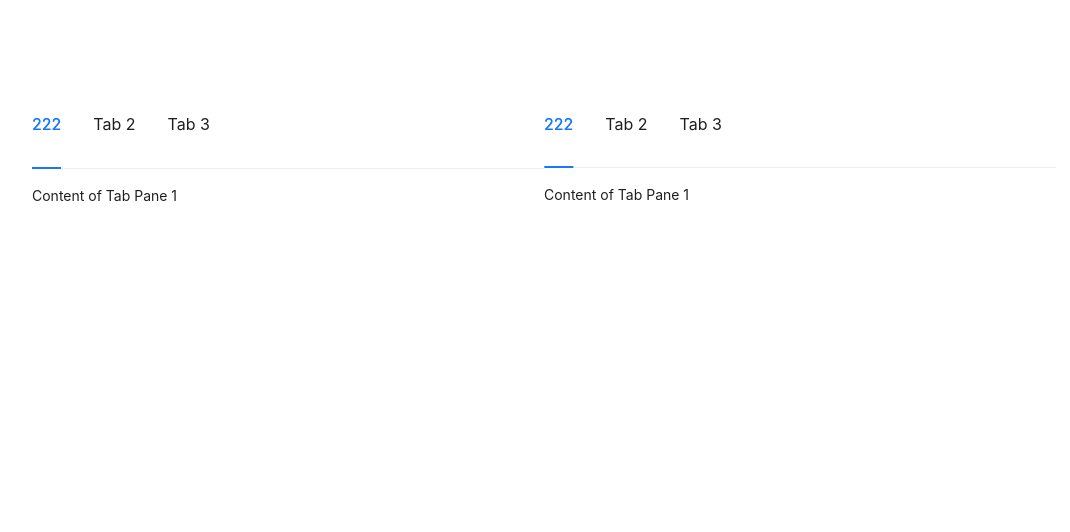
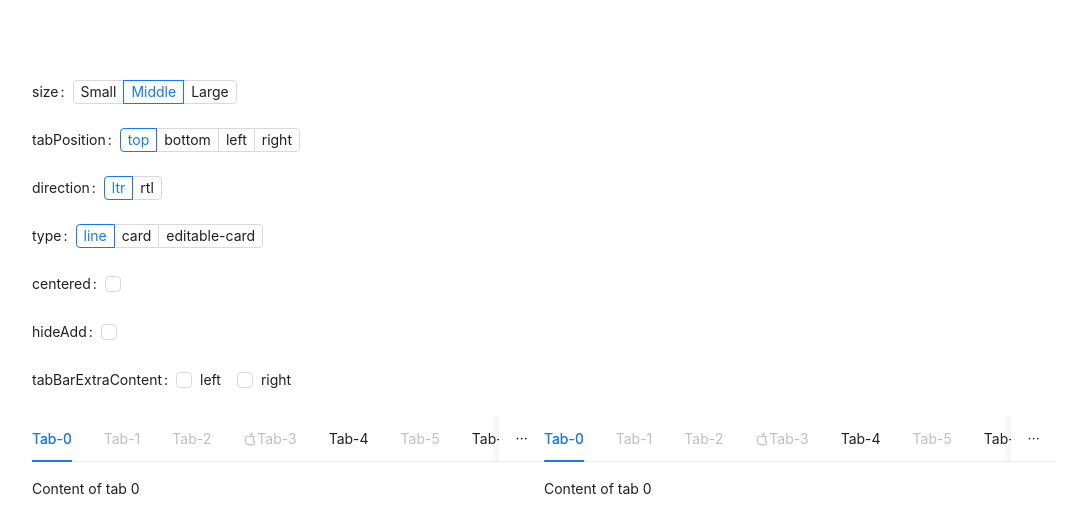
Before and after one commit to Sneaken/react-component-learning, a React (Vite) app: page / in a window 1280 px wide. Shown: the top 532 px of the page, without its empty margins (96-1166 px from the left). Built offline with nearby package versions, Linux system fonts and the light colour scheme.

Commit message:
test: tabs 测试页面

```diff
--- a/src/pages/Tabs.tsx
+++ b/src/pages/Tabs.tsx
@@ -1,46 +1,194 @@
-import React, { forwardRef, Ref, useState } from 'react';
-import { Tabs as AntdTab } from 'antd';
-import { Tabs, type Tab } from '../components';
+import { AppleOutlined } from '@ant-design/icons';
+import { Button, Checkbox, Form, Radio, Tabs as AntdTab } from 'antd';
+import { type KeyboardEvent, type MouseEvent, type ReactNode, useEffect, useMemo, useState } from 'react';
+import { type SizeType, type Tab, type TabPosition, Tabs, type TabsType } from '../components';
 
-const Label = forwardRef((props, ref: Ref<any>) => {
-  return <p ref={ref}>222</p>;
-});
+const CheckboxGroup = Checkbox.Group;
 
-const items: Tab[] = [
-  {
-    children: `Content of Tab Pane 1`,
-    className: '222',
-    key: '1',
-    label: <Label />,
-  },
-  {
-    children: `Content of Tab Pane 2`,
-    disabled: false,
-    key: '2',
-    label: `Tab 2`,
-  },
-  {
-    children: `Content of Tab Pane 3`,
-    key: '3',
-    label: `Tab 3`,
-  },
-];
+type PositionType = 'left' | 'right';
+const OperationsSlot: Record<PositionType, ReactNode> = {
+  left: <Button className="tabs-extra-demo-button">Left Extra Action</Button>,
+  right: <Button>Right Extra Action</Button>,
+};
+const options = ['left', 'right'];
+
 const PageOfTabs = () => {
+  const [items, setItems] = useState<Tab[]>([]);
+  useEffect(() => {
+    setItems(
+      new Array(10).fill(null).map((_, i) => {
+        const id = String(i);
+        return {
+          label: (
+            <>
+              {Math.random() > 0.5 ? <AppleOutlined /> : null}
+              {`Tab-${id}`}
+            </>
+          ),
+          key: id,
+          disabled: Math.random() > 0.5,
+          children: `Content of tab ${id}`,
+          closable: Math.random() > 0.5,
+        };
+      })
+    );
+  }, []);
+
   const [activeKey, setActiveKey] = useState<string>();
   const onChange = (key: string) => {
     setActiveKey(key);
   };
 
-  const size = 'large';
+  const [form] = Form.useForm();
+
+  const defaultActiveKey = '0';
+
+  const centered: boolean = Form.useWatch('centered', form);
+
+  const tabPosition: TabPosition = Form.useWatch('tabPosition', form);
+
+  const size: SizeType = Form.useWatch('size', form);
+
+  const direction: 'ltr' | 'rtl' = Form.useWatch('direction', form);
+
+  const type: TabsType = Form.useWatch('type', form);
+
+  const hideAdd: boolean = Form.useWatch('hideAdd', form);
+
+  const [position, setPosition] = useState<PositionType[]>([]);
+
+  const tabBarExtraContent = useMemo(() => {
+    if (position.length === 0) return null;
+
+    return position.reduce((acc, direction) => ({ ...acc, [direction]: OperationsSlot[direction] }), {});
+  }, [position]);
+
+  const add = () => {
+    const newActiveKey = `newTab${items.length + 1}`;
+    const newPanes = [...items];
+    newPanes.push({ label: 'New Tab', children: 'Content of new Tab', key: newActiveKey });
+    setItems(newPanes);
+    setActiveKey(newActiveKey);
+  };
+
+  const remove = (targetKey: string) => {
+    let newActiveKey = activeKey;
+    let lastIndex = -1;
+    items.forEach((item, i) => {
+      if (item.key === targetKey) {
+        lastIndex = i - 1;
+      }
+    });
+    const newPanes = items.filter((item) => item.key !== targetKey);
+    if (newPanes.length && newActiveKey === targetKey) {
+      if (lastIndex >= 0) {
+        newActiveKey = newPanes[lastIndex].key;
+      } else {
+        newActiveKey = newPanes[0].key;
+      }
+    }
+    setItems(newPanes);
+    setActiveKey(newActiveKey);
+  };
+
+  const onEdit = (targetKey: string | MouseEvent | KeyboardEvent, action: 'add' | 'remove') => {
+    if (action === 'add') {
+      add();
+    } else {
+      if (typeof targetKey === 'string') remove(targetKey);
+    }
+  };
 
   return (
     <>
-      <div style={{ padding: '0 20px' }}>
+      <div>
+        <Form
+          form={form}
+          size="small"
+          initialValues={{
+            size: 'middle',
+            direction: 'ltr',
+            centered: false,
+            tabPosition: 'top',
+            type: 'line',
+            hideAdd: false,
+          }}
+        >
+          <Form.Item label="size" name="size">
+            <Radio.Group>
+              <Radio.Button value="small">Small</Radio.Button>
+              <Radio.Button value="middle">Middle</Radio.Button>
+              <Radio.Button value="large">Large</Radio.Button>
+            </Radio.Group>
+          </Form.Item>
+          <Form.Item label="tabPosition" name="tabPosition">
+            <Radio.Group>
+              <Radio.Button value="top">top</Radio.Button>
+              <Radio.Button value="bottom">bottom</Radio.Button>
+              <Radio.Button value="left">left</Radio.Button>
+              <Radio.Button value="right">right</Radio.Button>
+            </Radio.Group>
+          </Form.Item>
+          <Form.Item label="direction" name="direction">
+            <Radio.Group>
+              <Radio.Button value="ltr">ltr</Radio.Button>
+              <Radio.Button value="rtl">rtl</Radio.Button>
+            </Radio.Group>
+          </Form.Item>
+          <Form.Item label="type" name="type">
+            <Radio.Group>
+              <Radio.Button value="line">line</Radio.Button>
+              <Radio.Button value="card">card</Radio.Button>
+              <Radio.Button value="editable-card">editable-card</Radio.Button>
+            </Radio.Group>
+          </Form.Item>
+          <Form.Item label="centered" name="centered" valuePropName="checked">
+            <Checkbox />
+          </Form.Item>
+          <Form.Item label="hideAdd" name="hideAdd" valuePropName="checked">
+            <Checkbox />
+          </Form.Item>
+          <Form.Item label="tabBarExtraContent">
+            <CheckboxGroup
+              options={options}
+              value={position}
+              onChange={(value) => {
+                setPosition(value as PositionType[]);
+              }}
+            />
+          </Form.Item>
+        </Form>
         <div style={{ float: 'left', width: '40vw' }}>
-          <Tabs size={size} activeKey={activeKey} onChange={onChange} items={items} />
+          <Tabs
+            type={type}
+            direction={direction}
+            activeKey={activeKey}
+            centered={centered}
+            defaultActiveKey={defaultActiveKey}
+            items={items}
+            onChange={onChange}
+            size={size}
+            tabPosition={tabPosition}
+            tabBarExtraContent={tabBarExtraContent}
+            hideAdd={hideAdd}
+            onEdit={onEdit}
+          />
         </div>
         <div style={{ float: 'left', width: '40vw' }}>
-          <AntdTab size={size} activeKey={activeKey} onChange={onChange} items={items} />
+          <AntdTab
+            type={type}
+            direction={direction}
+            activeKey={activeKey}
+            centered={centered}
+            defaultActiveKey={defaultActiveKey}
+            items={items}
+            onChange={onChange}
+            size={size}
+            tabPosition={tabPosition}
+            tabBarExtraContent={tabBarExtraContent}
+            hideAdd={hideAdd}
+            onEdit={onEdit}
+          />
         </div>
       </div>
     </>
```
